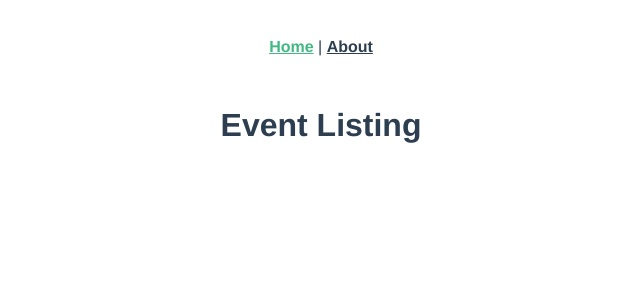
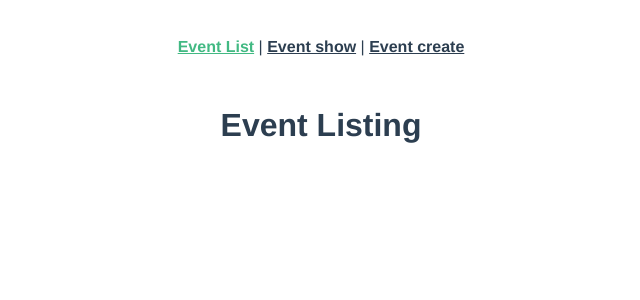
Before and after one commit to kasprzyk/vuex, a Vue app in the folder vue-app/: page /#/ in a window 1280 px wide. Shown: the top 300 px of the page, without its empty margins (319-959 px from the left). Built offline with nearby package versions, Linux system fonts and the light colour scheme.

Commit message:
Router links added

```diff
--- a/vue-app/src/App.vue
+++ b/vue-app/src/App.vue
@@ -1,8 +1,9 @@
 <template>
   <div id="app">
     <div id="nav">
-      <router-link to="/">Home</router-link> |
-      <router-link to="/about">About</router-link>
+      <router-link to="/">Event List</router-link> |
+      <router-link to="/event-create">Event show</router-link> |
+      <router-link to="/event-show">Event create</router-link>
     </div>
     <router-view />
   </div>
```
